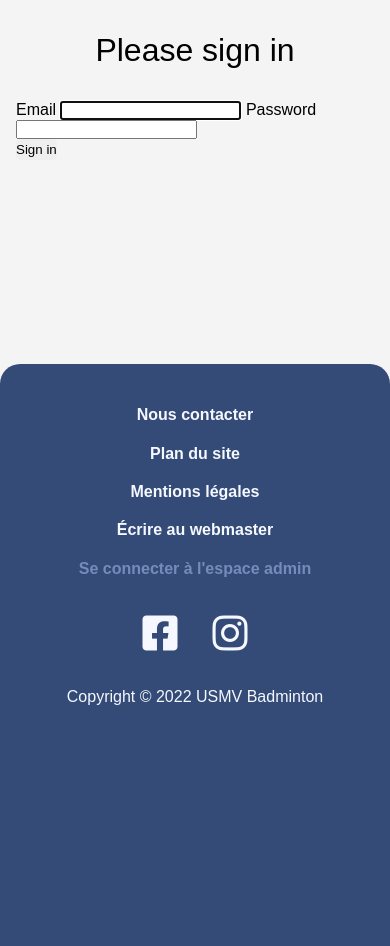
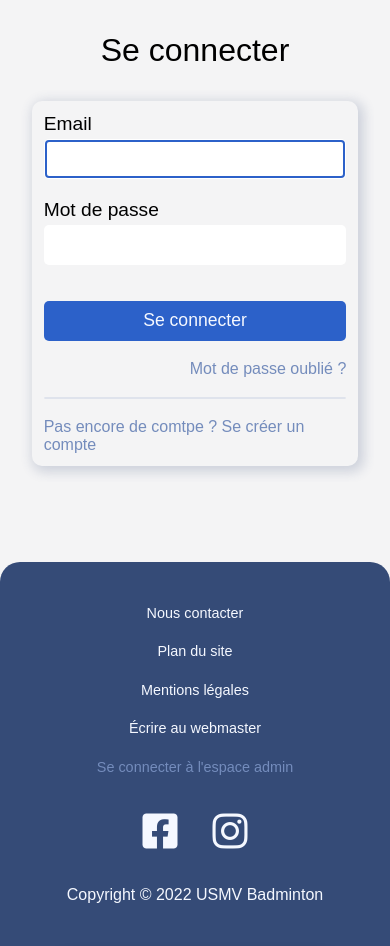
Before and after one commit to NicoMaff/usmv-app, a Symfony app: template templates/security/login.html.twig in a window 390 px wide. Shown: the part 96-1042 px from the top of the page. Before the commit the page ends 801 px from the top, so only its background shows below. Run offline with Twig, Linux system fonts and the light colour scheme; the template is opened without the code that fills it, so the values that code supplies are empty; some libraries are stand-ins or nearby versions; some web fonts are replaced.

Commit message:
:lipstick::iphone: add log in form

```diff
--- a/public/css/style.css
+++ b/public/css/style.css
@@ -599,14 +599,27 @@ header {
 
 .nav-desktop {
   display: flex;
-  justify-content: space-between;
+  justify-content: center;
   align-items: center;
   gap: 1vmin;
+  position: relative;
   min-width: 98%;
 }
 @media (min-width: 1300px) {
   .nav-desktop {
     padding: 0 0.6rem;
+  }
+}
+.nav-desktop .nav-logo {
+  display: none;
+  position: absolute;
+  left: 1rem;
+  top: 50%;
+  transform: translateY(-50%);
+}
+@media (min-width: 1200px) {
+  .nav-desktop .nav-logo {
+    display: block;
   }
 }
 .nav-desktop li,
@@ -792,7 +805,8 @@ footer ul {
 }
 footer ul li {
   padding: 0.6rem 1rem;
-  font-weight: 600;
+  font-weight: 500;
+  font-size: 0.9rem;
   text-align: center;
 }
 @media (min-width: 600px) {
@@ -2854,4 +2868,57 @@ main.partners .become-partner .text {
   gap: 0.8rem;
 }
 
+.login {
+  justify-self: center;
+  align-self: center;
+}
+.login .form {
+  display: flex;
+  flex-direction: column;
+  gap: 1.2rem;
+  min-width: clamp(15rem, 75vmin, 30rem);
+  max-width: 40rem;
+  margin: 1rem;
+  padding: clamp(0.6rem, 3vmin, 1.2rem);
+  border-radius: 10px;
+  box-shadow: 3px 3px 12px 3px rgba(53, 75, 119, 0.2);
+}
+.login .form-row {
+  display: flex;
+  flex-direction: column;
+}
+.login .form label {
+  font-size: 1.2rem;
+  margin-bottom: 0.3rem;
+}
+.login .form input {
+  flex-grow: 2;
+  height: 2.5rem;
+  border: none;
+  border-radius: 5px;
+  text-align: center;
+  font-size: 1.1rem;
+  font-family: inherit;
+}
+.login .form input:focus {
+  outline: 2px solid #2c61c9;
+  outline-offset: -3px;
+}
+.login .form input[type=submit] {
+  margin-top: 1rem;
+  background: #2c61c9;
+  color: #f5f8ff;
+  font-weight: 500;
+}
+.login .form a {
+  align-self: flex-end;
+}
+.login .form a:nth-of-type(2) {
+  align-self: center;
+}
+.login .form .line {
+  border: 1px solid #dfe3ec;
+  border-radius: 50px;
+}
+
 /*# sourceMappingURL=style.css.map */
--- a/sass/index.scss
+++ b/sass/index.scss
@@ -22,3 +22,4 @@
 @import "./pages/competitions-interclubs";
 @import "./pages/leisures";
 @import "./pages/partners";
+@import "./pages/login";
--- a/sass/layouts/_footer.scss
+++ b/sass/layouts/_footer.scss
@@ -23,7 +23,8 @@ footer {
 
     li {
       padding: 0.6rem 1rem;
-      font-weight: 600;
+      font-weight: 500;
+      font-size: 0.9rem;
       text-align: center;
     }
 
--- a/sass/layouts/_nav.scss
+++ b/sass/layouts/_nav.scss
@@ -188,13 +188,26 @@
 
 .nav-desktop {
   display: flex;
-  justify-content: space-between;
+  justify-content: center;
   align-items: center;
   gap: 1vmin;
+  position: relative;
   min-width: 98%;
 
   @media (min-width: 1300px) {
     padding: 0 0.6rem;
+  }
+
+  .nav-logo {
+    display: none;
+    position: absolute;
+    left: 1rem;
+    top: 50%;
+    transform: translateY(-50%);
+
+    @include from(1200) {
+      display: block;
+    }
   }
 
   li,
--- /dev/null
+++ b/sass/pages/_login.scss
@@ -0,0 +1,61 @@
+.login {
+  justify-self: center;
+  align-self: center;
+
+  .form {
+    display: flex;
+    flex-direction: column;
+    gap: 1.2rem;
+    min-width: clamp(15rem, 75vmin, 30rem);
+    max-width: 40rem;
+    margin: 1rem;
+    padding: clamp(0.6rem, 3vmin, 1.2rem);
+    border-radius: 10px;
+    box-shadow: 3px 3px 12px 3px rgba($bg-1, 0.2);
+
+    &-row {
+      display: flex;
+      flex-direction: column;
+    }
+
+    label {
+      font-size: 1.2rem;
+      margin-bottom: 0.3rem;
+    }
+
+    input {
+      flex-grow: 2;
+      height: 2.5rem;
+      border: none;
+      border-radius: 5px;
+      text-align: center;
+      font-size: 1.1rem;
+      font-family: inherit;
+
+      &:focus {
+        outline: 2px solid $primary-1;
+        outline-offset: -3px;
+      }
+
+      &[type="submit"] {
+        margin-top: 1rem;
+        background: $primary-1;
+        color: $content-light;
+        font-weight: 500;
+      }
+    }
+
+    a {
+      align-self: flex-end;
+
+      &:nth-of-type(2) {
+        align-self: center;
+      }
+    }
+
+    .line {
+      border: 1px solid $bg-3;
+      border-radius: 50px;
+    }
+  }
+}
--- a/templates/base.html.twig
+++ b/templates/base.html.twig
@@ -85,7 +85,7 @@
 
         <header class="header-desktop">
             <nav class="nav-desktop">
-                <a href="{{ path("app_homepage_index") }}">
+                <a class="nav-logo" href="{{ path("app_homepage_index") }}">
                     <img src="/assets/img/logo-club.png" alt="logo du club">
                 </a>
                 <ul class="menu">
--- a/templates/security/login.html.twig
+++ b/templates/security/login.html.twig
@@ -3,8 +3,9 @@
 {% block title %}Log in!{% endblock %}
 
 {% block main %}
-<main>
-    <form method="post">
+<main class="login">
+<h1>Se connecter</h1>
+    <form method="post" class="form">
         {% if error %}
             <div class="alert alert-danger">{{ error.messageKey|trans(error.messageData, 'security') }}</div>
         {% endif %}
@@ -14,16 +15,15 @@
                 You are logged in as {{ app.user.userIdentifier }}, <a href="{{ path('app_security_logout') }}">Logout</a>
             </div>
         {% endif %}
+        <div class="form-row">
+            <label for="inputEmail">Email</label>
+            <input type="email" value="{{ last_username }}" name="_username" id="inputEmail"  autocomplete="email" required autofocus>
+        </div>
+        <div class="form-row">
+            <label for="inputPassword">Mot de passe</label>
+            <input type="password" name="_password" id="inputPassword" class="form-control" autocomplete="current-password" required>
+        </div>
 
-        <h1 class="h3 mb-3 font-weight-normal">Please sign in</h1>
-        <label for="inputEmail">Email</label>
-        <input type="email" value="{{ last_username }}" name="_username" id="inputEmail" class="form-control" autocomplete="email" required autofocus>
-        <label for="inputPassword">Password</label>
-        <input type="password" name="_password" id="inputPassword" class="form-control" autocomplete="current-password" required>
-
-        <input type="hidden" name="_csrf_token"
-            value="{{ csrf_token('authenticate') }}"
-        >
 
         {#
             Uncomment this section and add a remember_me option below your firewall to activate remember me functionality.
@@ -35,10 +35,14 @@
                 </label>
             </div>
         #}
+        <input type="submit" value="Se connecter" class="btn">
+        <a href="">Mot de passe oublié ?</a>
+        <div class="line"></div>
+        <a href="">Pas encore de comtpe ? Se créer un compte</a>
 
-        <button class="btn btn-lg btn-primary" type="submit">
-            Sign in
-        </button>
+        <input type="hidden" name="_csrf_token"
+            value="{{ csrf_token('authenticate') }}"
+        >
     </form>
 </main>
 {% endblock %}
```
Also changed, not shown: 1 other file.
